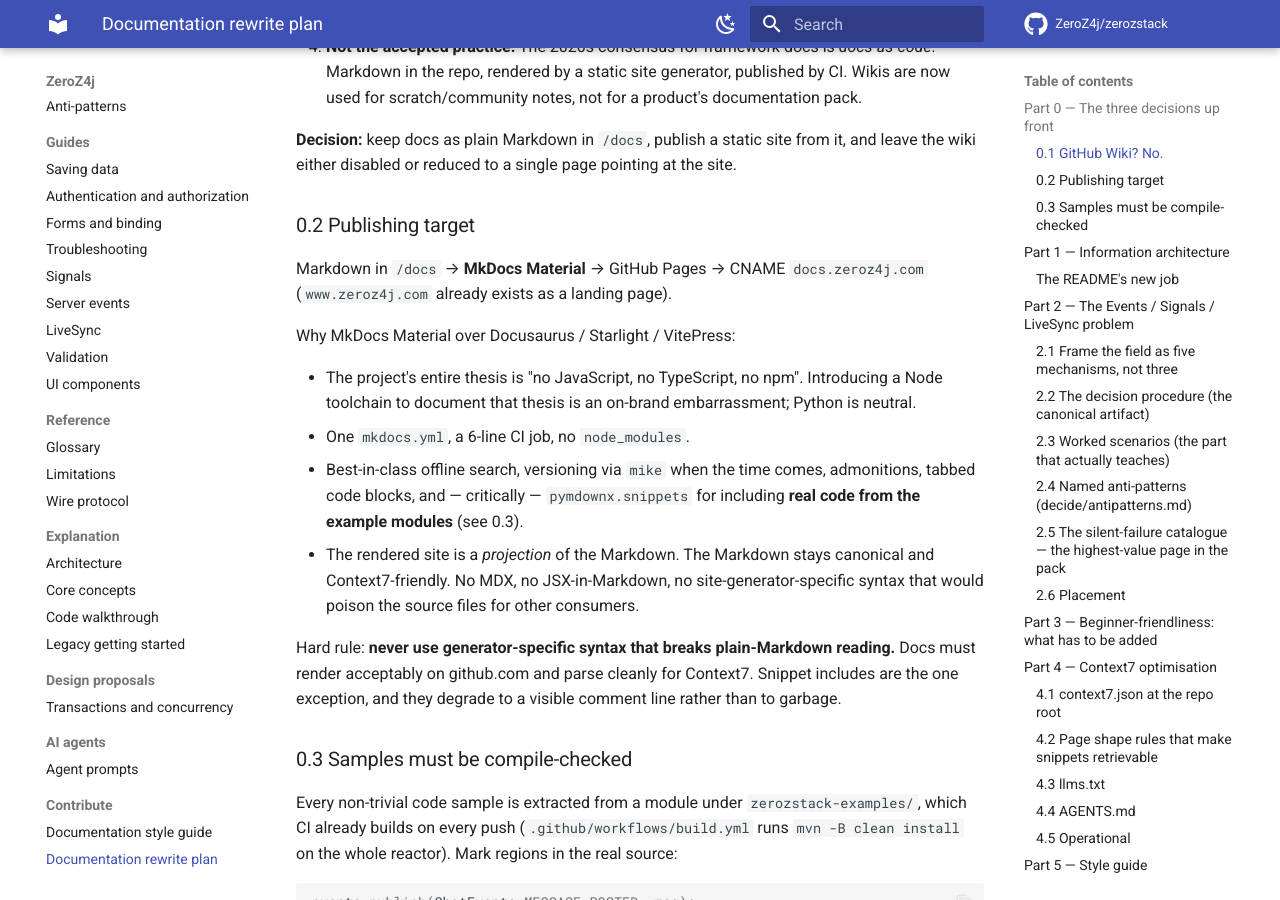
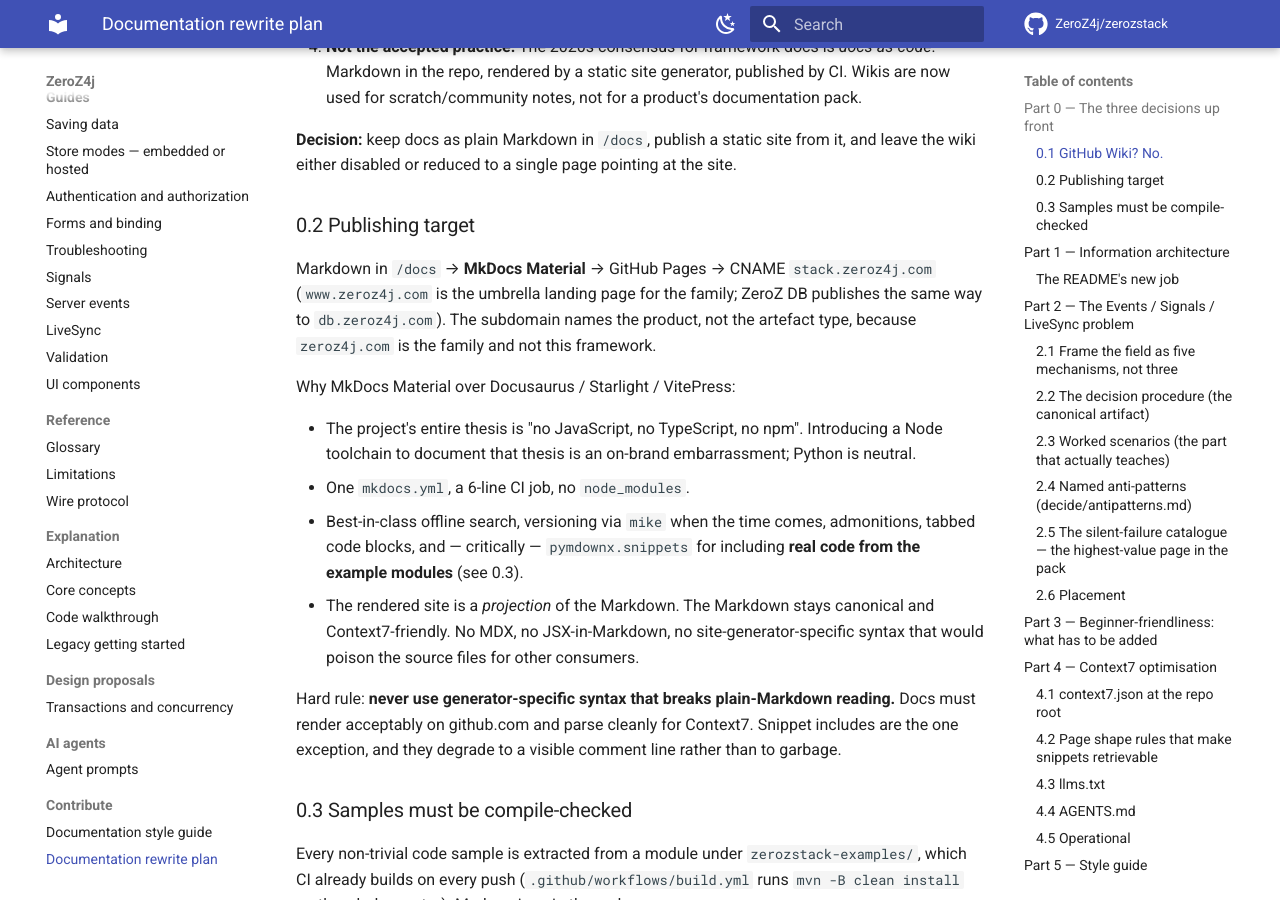
Before and after one commit to ZeroZ4j/zerozstack, an MkDocs documentation site: the page built from docs/contribute/documentation-plan.md, in a window 1280 px wide and 900 px high, scrolled down 1043 px. Built offline with MkDocs 1.6.1 and Material for MkDocs 9.7.7, drawn with Linux system fonts in a browser that asks for light colours; comment, search, counter and statistics services are not loaded; some of the changed text lies outside the part shown.

Commit message:
Publish the docs at stack.zeroz4j.com, and un-orphan the store-modes guide
zeroz4j.com is the family, not the framework, so the docs subdomain names
the product rather than the artefact type. site_url drives the canonical
tags and the sitemap, so it has to match the address the site actually
answers on. The CNAME file rides in the built artifact as well as the
Pages setting, because the setting occasionally gets dropped on
Actions-based deploys.

Separately: store-modes.md was in the docs directory but not in the nav,
so it built and published as a page reachable only by guessing its URL.
MkDocs reports that at INFO level, so --strict was passing over it.

Co-Authored-By: Claude Opus 5 <noreply@anthropic.com>

```diff
--- a/docs/contribute/documentation-plan.md
+++ b/docs/contribute/documentation-plan.md
@@ -47,8 +47,10 @@ wiki either disabled or reduced to a single page pointing at the site.
 
 ### 0.2 Publishing target
 
-Markdown in `/docs` → **MkDocs Material** → GitHub Pages → CNAME `docs.zeroz4j.com`
-(`www.zeroz4j.com` already exists as a landing page).
+Markdown in `/docs` → **MkDocs Material** → GitHub Pages → CNAME `stack.zeroz4j.com`
+(`www.zeroz4j.com` is the umbrella landing page for the family; ZeroZ DB publishes the same way to
+`db.zeroz4j.com`). The subdomain names the product, not the artefact type, because `zeroz4j.com` is
+the family and not this framework.
 
 Why MkDocs Material over Docusaurus / Starlight / VitePress:
 
@@ -507,7 +509,7 @@ Enforced by the style guide (Part 5):
 
 ### 4.3 `llms.txt`
 
-Add `/llms.txt` (llmstxt.org convention) at the repo root and served at `docs.zeroz4j.com/llms.txt`:
+Add `/llms.txt` (llmstxt.org convention) at the repo root and served at `stack.zeroz4j.com/llms.txt`:
 an H1, a blockquote summary, then curated link lists (Docs / Guides / Decision guides / Reference /
 Examples) with a one-line description each. This serves agents that don't use Context7, and doubles
 as a machine-readable table of contents. Generate it from `mkdocs.yml` nav in CI so it cannot drift.
--- a/mkdocs.yml
+++ b/mkdocs.yml
@@ -2,7 +2,7 @@ site_name: ZeroZ4j
 site_description: >-
   Pure-Java full-stack framework: Java UI compiled for the browser by TeaVM, binary RPC over a
   persistent WebSocket, and EclipseStore object-graph persistence.
-site_url: https://docs.zeroz4j.com/
+site_url: https://stack.zeroz4j.com/
 repo_url: https://github.com/ZeroZ4j/zerozstack
 repo_name: ZeroZ4j/zerozstack
 edit_uri: edit/main/docs/
@@ -81,6 +81,7 @@ nav:
 
   - Guides:
       - Saving data: guides/persistence.md
+      - Store modes — embedded or hosted: store-modes.md
       - Authentication and authorization: guides/security-auth.md
       - Forms and binding: guides/ui-forms-and-validation.md
       - Troubleshooting: guides/troubleshooting.md
```
Also changed, not shown: 1 other file.
